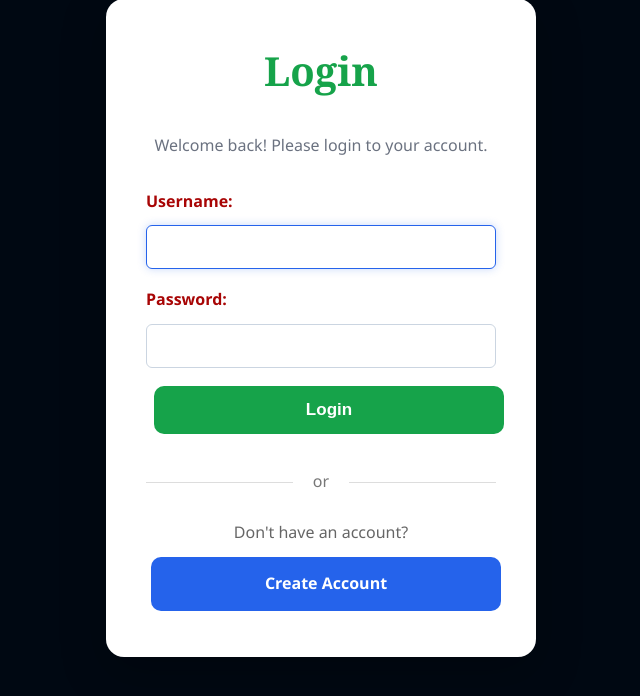
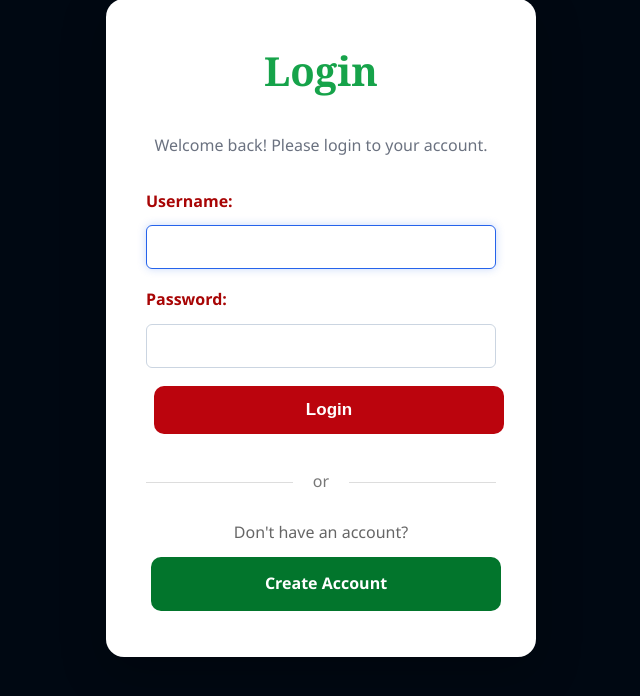
Before and after one commit to remzyayo/ALX_CapstoneProject, a Django app: page /login/ in a window 1280 px wide. Shown: the part 72-768 px from the top of the page, without its empty margins (319-959 px from the left). Run offline with Django 5.2, Linux system fonts and the light colour scheme.

Commit message:
CSS STYLE

```diff
--- a/expenses/static/expenses/css/style.css
+++ b/expenses/static/expenses/css/style.css
@@ -331,7 +331,7 @@ textarea:focus {
 .login-btn{
     width:100%;
     padding:14px;
-    background:#16a34a;
+    background:#bb040d;
     color:white;
     border:none;
     border-radius:10px;
@@ -396,7 +396,7 @@ textarea:focus {
     width:100%;
     text-align:center;
     padding:14px;
-    background:#2563eb;
+    background:#02752c;
     color:#fff;
     border-radius:10px;
     text-decoration:none;
@@ -453,7 +453,7 @@ textarea:focus {
 }
 
 .header-section h1{
-    color:#4f7cff;
+    color:#02752c;
     font-size:64px;
     margin-bottom:10px;
 }
```
